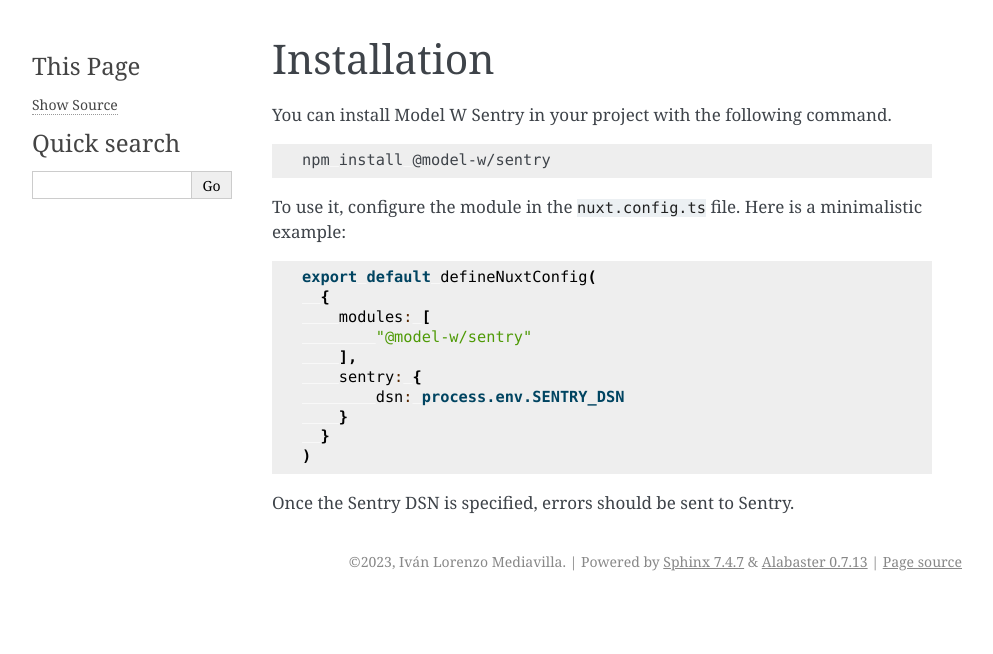
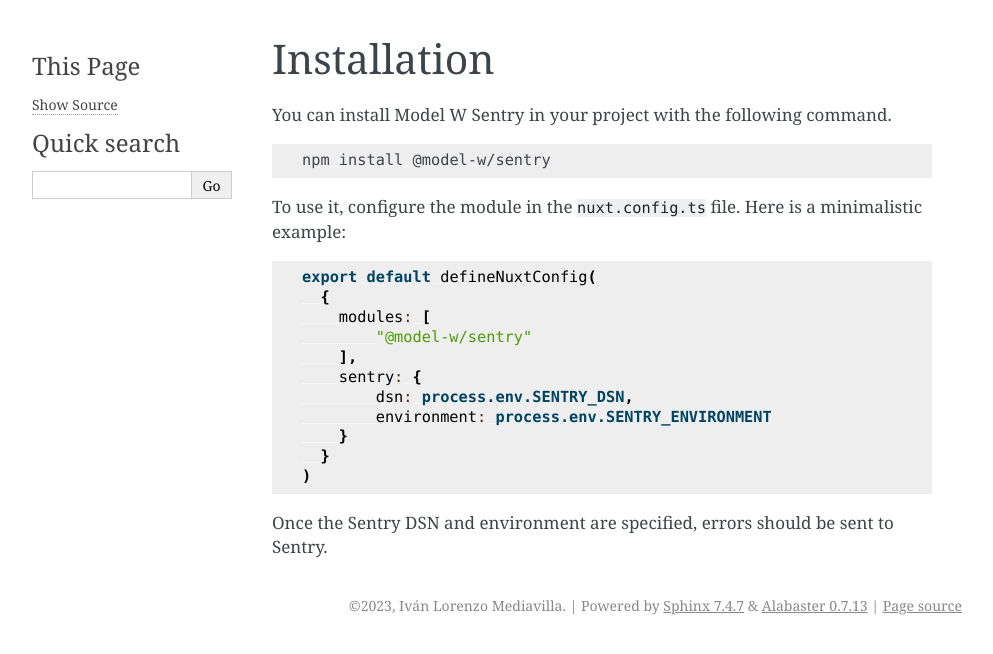
Before and after one commit to ModelW/sentry-ts, a Sphinx documentation site: the page built from doc/source/installation.md, in a window 1280 px wide. Shown: the top 654 px of the page, without its empty margins (148-1141 px from the left). Built offline with Sphinx 7.4.7, drawn with Linux system fonts in a browser that asks for light colours.

Commit message:
Make Sentry environment config the same as DSN

````diff
--- a/doc/source/installation.md
+++ b/doc/source/installation.md
@@ -16,10 +16,11 @@
         "@model-w/sentry"
     ],
     sentry: {
-        dsn: process.env.SENTRY_DSN
+        dsn: process.env.SENTRY_DSN,
+        environment: process.env.SENTRY_ENVIRONMENT
     }
   }
 )
 ```
 
-Once the Sentry DSN is specified, errors should be sent to Sentry.
+Once the Sentry DSN and environment are specified, errors should be sent to Sentry.
````
Also changed, not shown: 1 other file.
